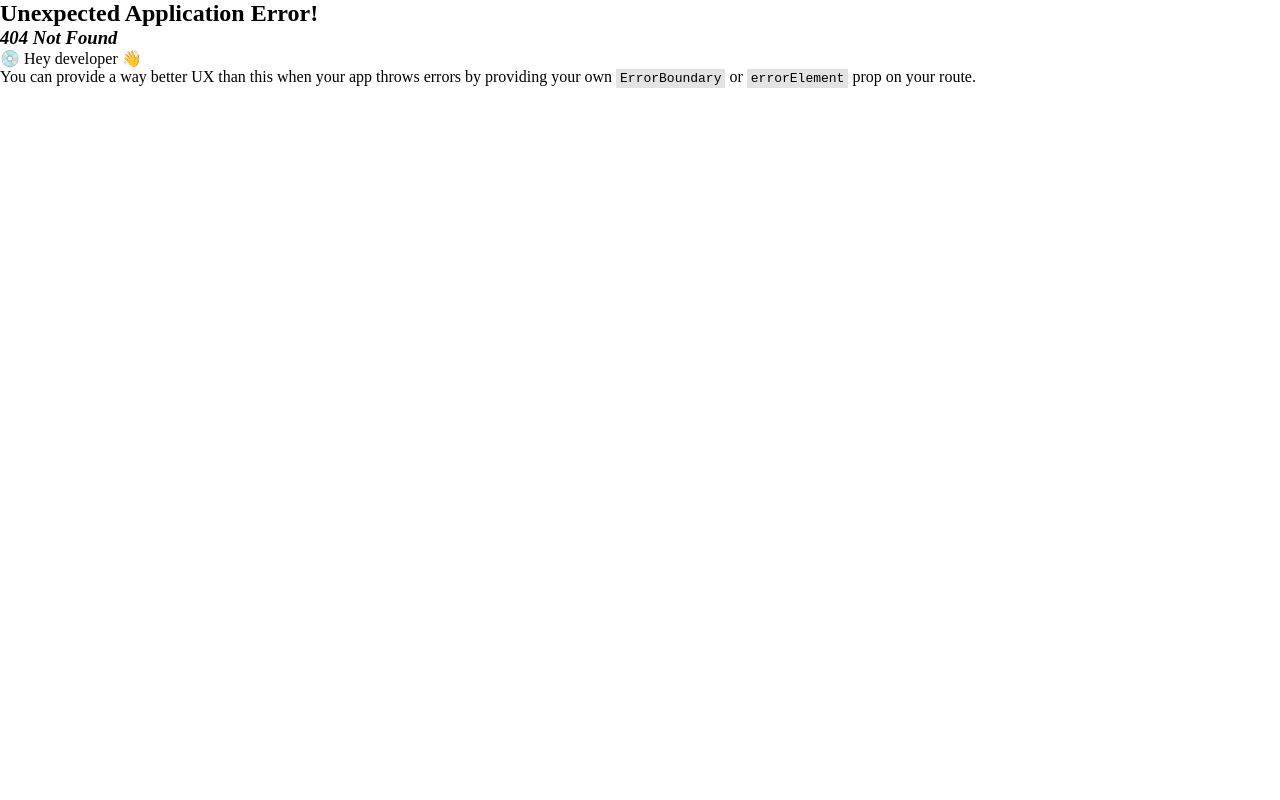
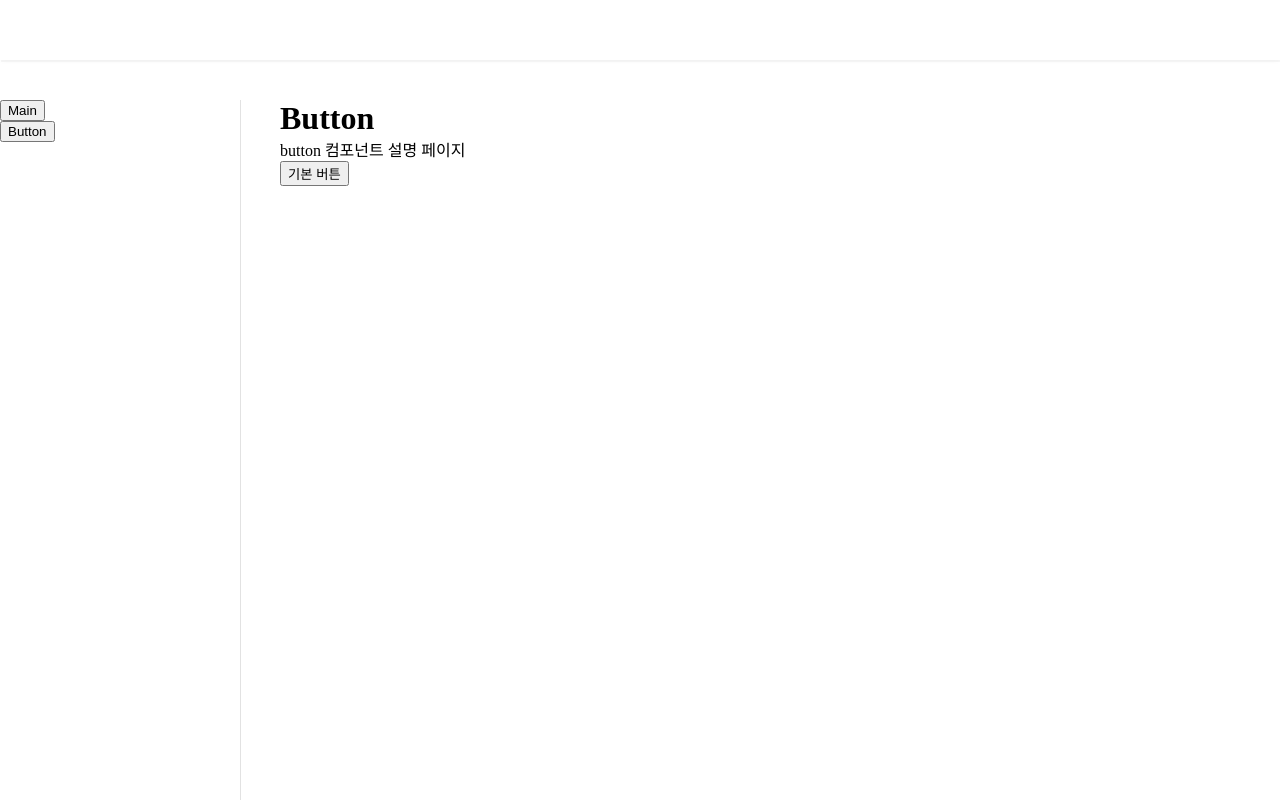
Before and after one commit to nuuuri/ui, a React (Vite) app: page /button in a window 1280 px wide. Before the commit this address had no page. Built offline with nearby package versions, Linux system fonts and the light colour scheme.

Commit message:
[feat] component별 페이지 셋팅

```diff
--- a/src/App.tsx
+++ b/src/App.tsx
@@ -3,6 +3,7 @@ import { createBrowserRouter, RouterProvider } from 'react-router-dom';
 import MainPage from '@pages';
 
 import Layout from '@pages/_layout';
+import ButtonPage from '@pages/button';
 
 const router = createBrowserRouter([
   {
@@ -13,6 +14,10 @@ const router = createBrowserRouter([
         path: '/',
         element: <MainPage />,
       },
+      {
+        path: '/button',
+        element: <ButtonPage />,
+      },
     ],
   },
 ]);
--- /dev/null
+++ b/src/components/Button.tsx
@@ -0,0 +1,7 @@
+interface ButtonProps {
+  children: string;
+}
+
+export default function Button({ children }: ButtonProps) {
+  return <button>{children}</button>;
+}
--- /dev/null
+++ b/src/pages/button/index.tsx
@@ -0,0 +1,11 @@
+import Button from '@components/Button';
+
+export default function ButtonPage() {
+  return (
+    <div>
+      button 컴포넌트 설명 페이지
+      <br />
+      <Button>기본 버튼</Button>
+    </div>
+  );
+}
```
